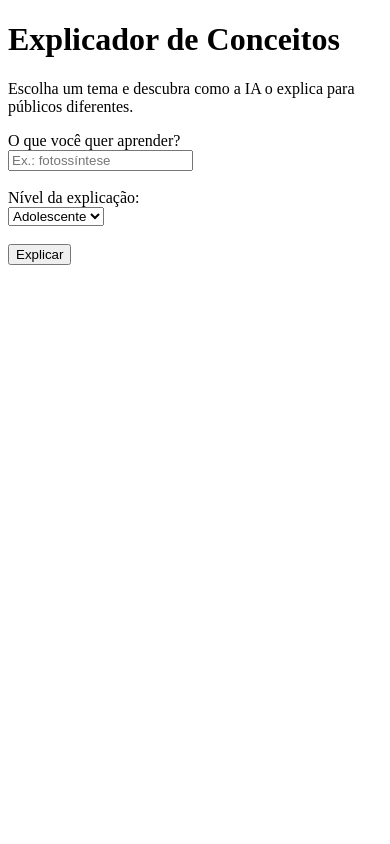
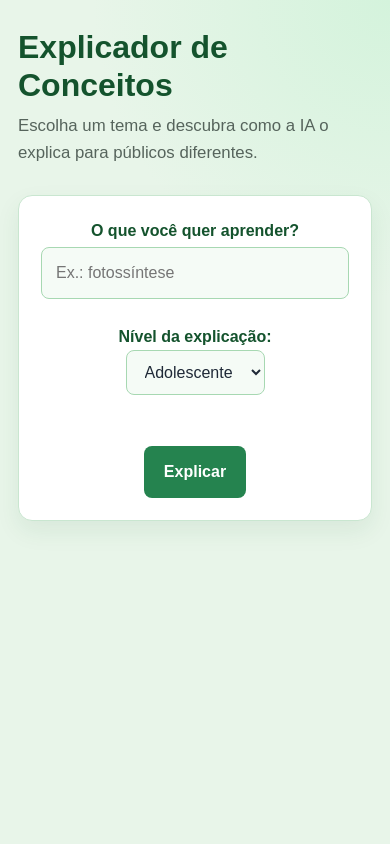
Before and after one commit to santosoliveirarick-jpg/explicador, a Flask app: page / in a window 390 px wide. Run offline with Flask 3, Linux system fonts and the light colour scheme.

Commit message:
Adicionando estilo

```diff
--- a/app.py
+++ b/app.py
@@ -8,6 +8,8 @@ app = Flask(__name__)
 
 # A chave fica nos Secrets do Codespaces, nunca escrita no código.
 # GROQ_API_KEY = os.getenv("GROQ_API_KEY")
+
+# Mas para efeito didático vou colocar aqui abaixo (NUNCA FAÇA ISSO!!!)
 GROQ_API_KEY = "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"
 
 def pedir_explicacao(tema, nivel):
@@ -39,6 +41,9 @@ Ao final, dê exatamente um exemplo prático.
     # Este é o caminho definido pelo formato de resposta da API.
     return dados["choices"][0]["message"]["content"]
 
+@app.route('/oi')
+def oi():
+    return '<h1>Oi, pessoal!</h1>'
 
 @app.route("/", methods=["GET", "POST"])
 def index():
@@ -71,8 +76,3 @@ def index():
         tema=tema,
         nivel=nivel,
     )
-
-
-if __name__ == "__main__":
-    # host=0.0.0.0 permite que o Codespaces encaminhe a porta 5000.
-    app.run(host="0.0.0.0", port=5000, debug=True)
--- /dev/null
+++ b/static/style.css
@@ -0,0 +1,159 @@
+/* Paleta: tons claros de verde, pensada para uma ferramenta educacional. */
+:root {
+  --verde-escuro: #14532d;
+  --verde-principal: #25834f;
+  --verde-claro: #e8f5e9;
+  --verde-suave: #f5fbf6;
+  --borda: #c9e6d0;
+  --texto: #1f2937;
+  --texto-suave: #56645c;
+  --branco: #ffffff;
+  --erro-fundo: #fff1f2;
+  --erro-borda: #fda4af;
+  --erro-texto: #9f1239;
+}
+
+* {
+  box-sizing: border-box;
+}
+
+body {
+  max-width: 760px;
+  min-height: 100vh;
+  margin: 0 auto;
+  padding: 48px 32px;
+  color: var(--texto);
+  font-family: Arial, Helvetica, sans-serif;
+  line-height: 1.6;
+  background:
+    radial-gradient(circle at top right, #d4f3dc 0, transparent 32%),
+    var(--verde-claro);
+}
+
+h1,
+h2 {
+  color: var(--verde-escuro);
+  line-height: 1.2;
+}
+
+h1 {
+  margin: 0 0 8px;
+  font-size: clamp(2rem, 5vw, 2.7rem);
+}
+
+h1 + p {
+  margin: 0 0 28px;
+  color: var(--texto-suave);
+  font-size: 1.05rem;
+}
+
+form,
+.resposta {
+  background-color: var(--branco);
+  border: 1px solid var(--borda);
+  border-radius: 14px;
+  box-shadow: 0 10px 24px rgba(20, 83, 45, 0.08);
+}
+
+form {
+  padding: 28px;
+}
+
+label {
+  display: block;
+  color: var(--verde-escuro);
+  font-weight: 700;
+  text-align: center;
+}
+
+label + br {
+  display: none;
+}
+
+input,
+select {
+  width: 100%;
+  margin-top: 4px;
+  padding: 12px 14px;
+  color: var(--texto);
+  font: inherit;
+  background: var(--verde-suave);
+  border: 1px solid #a7d8b2;
+  border-radius: 8px;
+}
+
+select {
+  display: block;
+  width: auto;
+  margin: 0px auto 0;
+}
+
+input:focus,
+select:focus {
+  outline: 3px solid rgba(37, 131, 79, 0.22);
+  border-color: var(--verde-principal);
+}
+
+button {
+  display: block;
+  width: auto;
+  margin: 0 auto;
+  padding: 13px 20px;
+  color: var(--branco);
+  font: inherit;
+  font-weight: 700;
+  cursor: pointer;
+  background: var(--verde-principal);
+  border: 0;
+  border-radius: 8px;
+  transition: background-color 0.2s, transform 0.2s;
+}
+
+button:hover {
+  background: var(--verde-escuro);
+  transform: translateY(-1px);
+}
+
+button:focus-visible {
+  outline: 3px solid #86efac;
+  outline-offset: 3px;
+}
+
+.resposta {
+  margin-top: 34px;
+  padding: 26px;
+}
+
+.resposta h2 {
+  margin-top: 0;
+}
+
+.texto-resposta {
+  white-space: pre-wrap;
+}
+
+.aviso {
+  margin-bottom: 0;
+  color: var(--texto-suave);
+}
+
+.erro {
+  padding: 14px 18px;
+  color: var(--erro-texto);
+  background: var(--erro-fundo);
+  border-color: var(--erro-borda);
+}
+
+small {
+  font-size: 0.85rem;
+}
+
+@media (max-width: 600px) {
+  body {
+    padding: 28px 18px;
+  }
+
+  form {
+    padding: 22px;
+  }
+}
--- a/templates/index.html
+++ b/templates/index.html
@@ -4,6 +4,7 @@
   <meta charset="utf-8">
   <meta name="viewport" content="width=device-width, initial-scale=1">
   <title>Explicador de Conceitos</title>
+  <link rel="stylesheet" href="{{ url_for('static', filename='style.css') }}">
 </head>
 <body>
   <h1>Explicador de Conceitos</h1>
@@ -36,15 +37,16 @@
   </form>
 
   {% if erro %}
-    <p><strong>Erro:</strong> {{ erro }}</p>
+    <p class="erro"><strong>Erro:</strong> {{ erro }}</p>
   {% endif %}
 
   {% if explicacao %}
-    <hr>
-    <h2>{{ tema }}</h2>
-    <!-- white-space preserva as quebras de linha sem inserir HTML da IA. -->
-    <p style="white-space: pre-wrap">{{ explicacao }}</p>
-    <p><small>Resposta gerada por IA. Confirme informações importantes em fontes confiáveis.</small></p>
+    <section class="resposta">
+      <h2>{{ tema }}</h2>
+      <!-- white-space preserva as quebras de linha sem inserir HTML da IA. -->
+      <p class="texto-resposta">{{ explicacao }}</p>
+      <p class="aviso"><small>Resposta gerada por IA. Confirme informações importantes em fontes confiáveis.</small></p>
+    </section>
   {% endif %}
 </body>
 </html>
```
Also changed, not shown: hello.py (+5 -6 lines).
